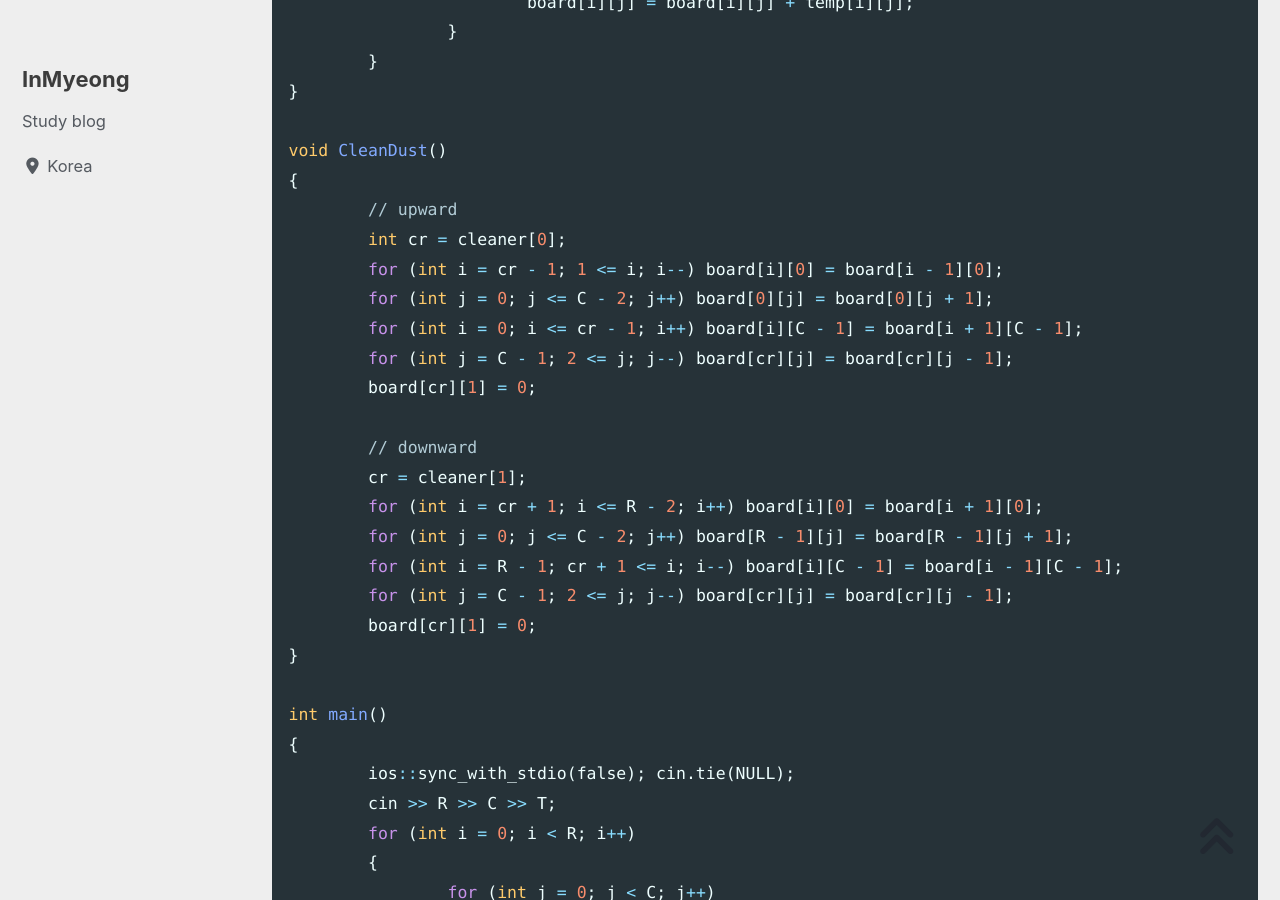
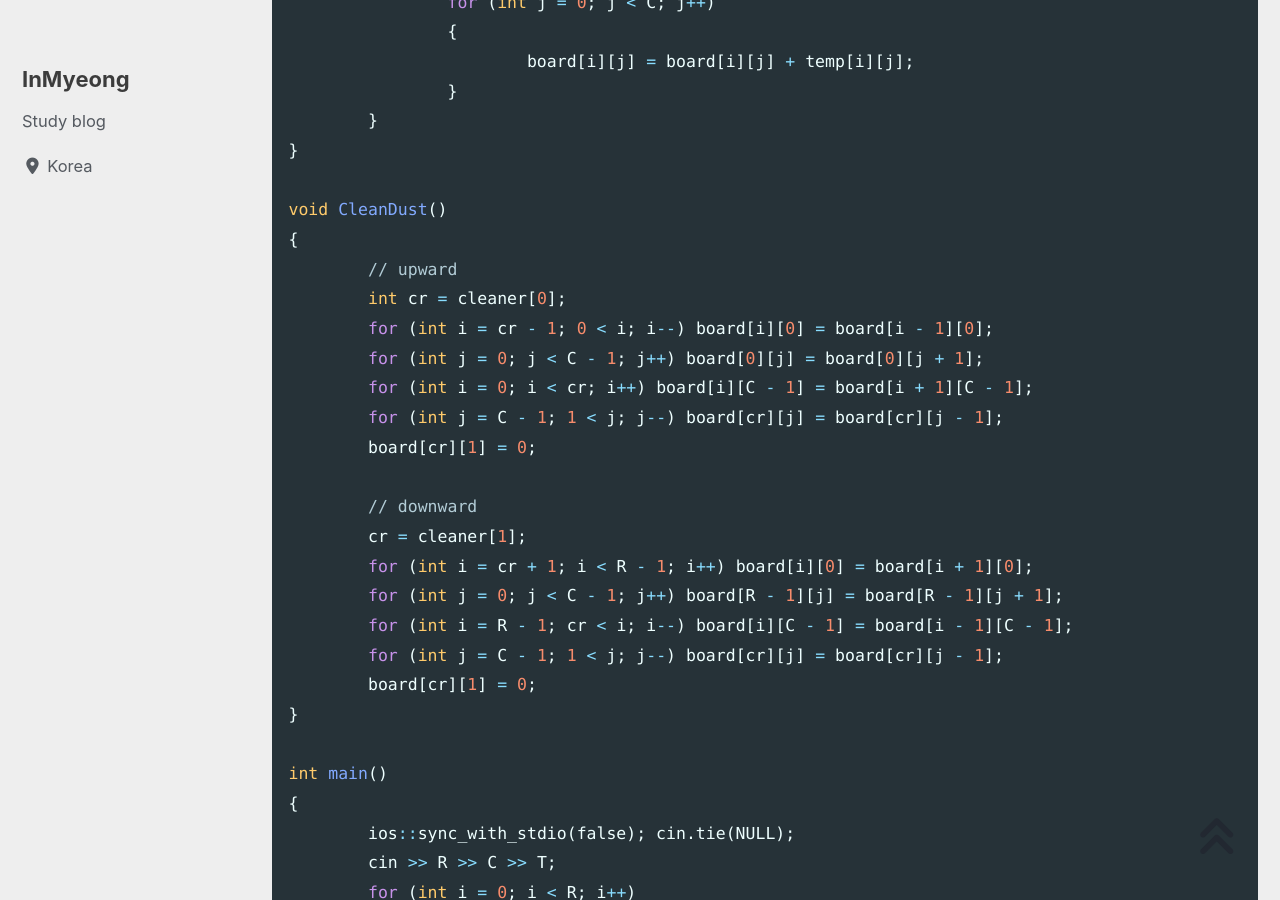
Before and after one commit to devMyeong/devMyeong.github.io, a Jekyll site: the page built from _posts/codingTest/2023-05-01-삼성기출.md, in a window 1280 px wide and 900 px high, scrolled down 16907 px. Built offline with Jekyll 4.4.1, drawn with Linux system fonts in a browser that asks for light colours; cached includes are drawn as plain includes; nearby versions of some CDN libraries; some web fonts are replaced; comment, search, counter and statistics services are not loaded.

Commit message:
Chore : 수정

```diff
--- a/_posts/codingTest/2023-05-01-삼성기출.md
+++ b/_posts/codingTest/2023-05-01-삼성기출.md
@@ -520,8 +520,10 @@ void CalDiffusion()
 				{
 					int ny = i + dy[dir];
 					int nx = j + dx[dir];
+
 					if (nx < 0 || ny < 0 || C <= nx || R <= ny) continue; // 범위 체크
 					if (board[ny][nx] == -1) continue; // 공기청정기 체크
+
 					temp[ny][nx] = temp[ny][nx] + dust; // 미세먼지 확산
 					cnt++;
 				}
@@ -546,18 +548,18 @@ void CleanDust()
 {
 	// upward
 	int cr = cleaner[0];
-	for (int i = cr - 1; 1 <= i; i--) board[i][0] = board[i - 1][0];
-	for (int j = 0; j <= C - 2; j++) board[0][j] = board[0][j + 1];
-	for (int i = 0; i <= cr - 1; i++) board[i][C - 1] = board[i + 1][C - 1];
-	for (int j = C - 1; 2 <= j; j--) board[cr][j] = board[cr][j - 1];
+	for (int i = cr - 1; 0 < i; i--) board[i][0] = board[i - 1][0];
+	for (int j = 0; j < C - 1; j++) board[0][j] = board[0][j + 1];
+	for (int i = 0; i < cr; i++) board[i][C - 1] = board[i + 1][C - 1];
+	for (int j = C - 1; 1 < j; j--) board[cr][j] = board[cr][j - 1];
 	board[cr][1] = 0;
 
 	// downward
 	cr = cleaner[1];
-	for (int i = cr + 1; i <= R - 2; i++) board[i][0] = board[i + 1][0];
-	for (int j = 0; j <= C - 2; j++) board[R - 1][j] = board[R - 1][j + 1];
-	for (int i = R - 1; cr + 1 <= i; i--) board[i][C - 1] = board[i - 1][C - 1];
-	for (int j = C - 1; 2 <= j; j--) board[cr][j] = board[cr][j - 1];
+	for (int i = cr + 1; i < R - 1; i++) board[i][0] = board[i + 1][0];
+	for (int j = 0; j < C - 1; j++) board[R - 1][j] = board[R - 1][j + 1];
+	for (int i = R - 1; cr < i; i--) board[i][C - 1] = board[i - 1][C - 1];
+	for (int j = C - 1; 1 < j; j--) board[cr][j] = board[cr][j - 1];
 	board[cr][1] = 0;
 }
 
```
